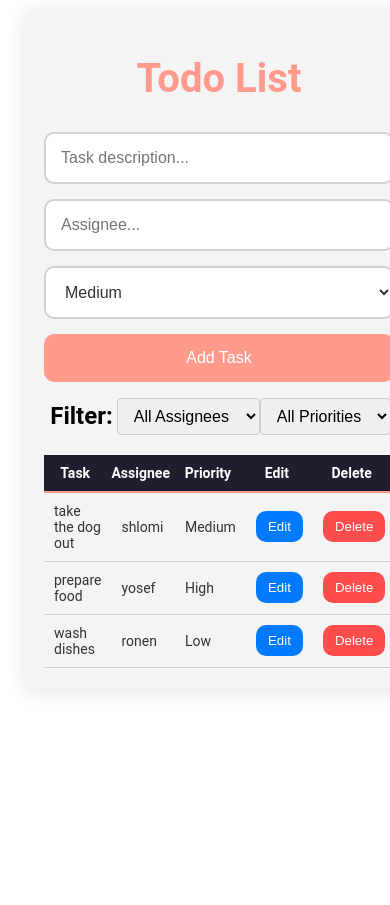
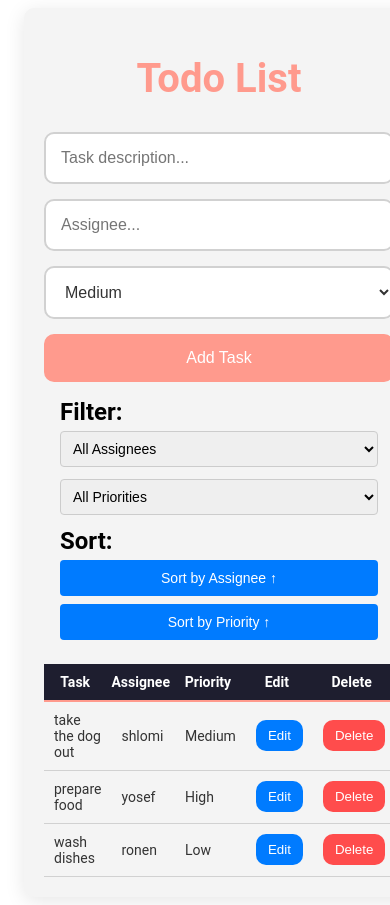
Before and after one commit to shlomi-plishtiev/todo-list, a React (Vite) app: page / in a window 390 px wide. Shown: the top 905 px of the page. Before the commit the page ends 844 px from the top, so only its background shows below. Built offline with nearby package versions, Linux system fonts and the light colour scheme.

Commit message:
Add sort end responsive

```diff
--- a/src/assets/styles/cmp/TaskFilters.scss
+++ b/src/assets/styles/cmp/TaskFilters.scss
@@ -1,29 +1,73 @@
+// TaskFilters.scss
+
 .filter-options {
     display: flex;
-    justify-content: center;
-    margin-bottom: 20px;
-h2{
-    margin: 0.2rem 1rem 0px 0;
+    flex-direction: column;
+    padding: 16px;
+    padding-top: 0;
 
-}
+    h2 {
+        margin-top: 8px;
+        margin-right: 0.5rem;
+
+        @media (max-width: 600px) {
+            margin-top: 0;
+            margin-bottom: 5px;
+        }
+    }
+
     select {
-        padding: 8px 12px;
+        margin-bottom: 12px;
+        padding: 8px;
         border: 1px solid #ccc;
         border-radius: 4px;
         font-size: 16px;
-        cursor: pointer;
 
-        &:focus {
-            border-color: #007bff;
-            outline: none;
-            box-shadow: 0 0 5px rgba(0, 123, 255, 0.5);
+        @media (max-width: 600px) {
+            font-size: 14px;
+
         }
     }
-    @media (max-width: 600px) {
-        width: 349px;
-        h2{
-            margin: 0.25rem;
+
+    .sort-buttons {
+        display: flex;
+        flex-direction: column;
+
+        button {
+            margin-bottom: 8px;
+            padding: 10px;
+            border: none;
+            border-radius: 4px;
+            background-color: #007bff;
+            color: white;
+            cursor: pointer;
+            font-size: 16px;
+
+            &:hover {
+                background-color: #0056b3;
+            }
+
+            @media (max-width: 600px) {
+                font-size: 14px;
+            }
+        }
+    }
+
+    @media (min-width: 600px) {
+        flex-direction: row;
+        align-items: center;
+
+        select {
+            margin-right: 16px;
+            flex: 1;
         }
 
+        .sort-buttons {
+            flex-direction: row;
+
+            button {
+                margin-right: 8px;
+            }
+        }
     }
 }
--- a/src/cmps/TaskFilters.jsx
+++ b/src/cmps/TaskFilters.jsx
@@ -1,9 +1,11 @@
 import React from "react"
 
-export function TaskFilters({ assigneeFilter, onAssigneeFilterChange, priorityFilter, onPriorityFilterChange, uniqueAssignees, uniquePriorities }) {
+export function TaskFilters({
+    assigneeFilter, onAssigneeFilterChange, priorityFilter, onPriorityFilterChange, uniqueAssignees, uniquePriorities, sortByAssignee, sortAssigneeAsc, sortByPriority, sortPriorityAsc
+}) {
     return (
         <div className="filter-options">
-            <h2>Filter: </h2>
+            <h2>Filter:</h2>
             <select value={assigneeFilter} onChange={onAssigneeFilterChange}>
                 <option value="">All Assignees</option>
                 {uniqueAssignees.map((assignee, index) => (
@@ -17,6 +19,16 @@ export function TaskFilters({ assigneeFilter, onAssigneeFilterChange, priorityFi
                     <option key={index} value={priority}>{priority}</option>
                 ))}
             </select>
+
+            <h2>Sort:</h2>
+            <div className="sort-buttons">
+                <button onClick={sortByAssignee}>
+                    Sort by Assignee {sortAssigneeAsc ? "↑" : "↓"}
+                </button>
+                <button onClick={sortByPriority}>
+                    Sort by Priority {sortPriorityAsc ? "↑" : "↓"}
+                </button>
+            </div>
         </div>
     )
 }
--- a/src/pages/ToDoList.jsx
+++ b/src/pages/ToDoList.jsx
@@ -1,4 +1,4 @@
-import { useState } from "react"
+import React, { useState } from "react"
 import { TaskForm } from "../cmps/TaskForm"
 import { TaskList } from "../cmps/TaskList"
 import { DeleteDialog } from "../cmps/DeleteDialog"
@@ -10,17 +10,17 @@ export function ToDoList() {
         { task: "prepare food", assignee: "yosef", priority: "High" },
         { task: "wash dishes", assignee: "ronen", priority: "Low" }
     ])
+
     const [editIndex, setEditIndex] = useState(null)
-
-    // State to manage delete confirmation dialog
     const [open, setOpen] = useState(false)
     const [taskToDelete, setTaskToDelete] = useState(null)
-
-    // Filter states
     const [assigneeFilter, setAssigneeFilter] = useState("")
     const [priorityFilter, setPriorityFilter] = useState("")
 
-    // Unique Assignees and Priorities
+    // State for sorting
+    const [sortAssigneeAsc, setSortAssigneeAsc] = useState(true)
+    const [sortPriorityAsc, setSortPriorityAsc] = useState(true)
+
     const uniqueAssignees = [...new Set(tasks.map(task => task.assignee))]
     const uniquePriorities = [...new Set(tasks.map(task => task.priority))]
 
@@ -55,7 +55,26 @@ export function ToDoList() {
         setEditIndex(index)
     }
 
-    // Filtered tasks based on filters
+    // Sorting Functions
+    function sortByAssignee() {
+        const sortedTasks = [...tasks].sort((a, b) => {
+            if (a.assignee < b.assignee) return sortAssigneeAsc ? -1 : 1
+            if (a.assignee > b.assignee) return sortAssigneeAsc ? 1 : -1
+            return 0
+        })
+        setTasks(sortedTasks)
+        setSortAssigneeAsc(!sortAssigneeAsc)
+    }
+
+    function sortByPriority() {
+        const sortedTasks = [...tasks].sort((a, b) => {
+            const priorityOrder = { "High": 3, "Medium": 2, "Low": 1 }
+            return sortPriorityAsc ? priorityOrder[a.priority] - priorityOrder[b.priority] : priorityOrder[b.priority] - priorityOrder[a.priority]
+        })
+        setTasks(sortedTasks)
+        setSortPriorityAsc(!sortPriorityAsc)
+    }
+
     const filteredTasks = tasks.filter(task => {
         const matchesAssignee = assigneeFilter ? task.assignee === assigneeFilter : true
         const matchesPriority = priorityFilter ? task.priority === priorityFilter : true
@@ -65,20 +84,27 @@ export function ToDoList() {
     return (
         <div className="todo-list">
             <h1>Todo List</h1>
+
             <TaskForm
                 addTask={addTask}
                 updateTask={updateTask}
                 editIndex={editIndex}
                 taskData={editIndex !== null ? tasks[editIndex] : {}}
             />
+
             <TaskFilters
+                uniqueAssignees={uniqueAssignees}
+                uniquePriorities={uniquePriorities}
                 assigneeFilter={assigneeFilter}
                 onAssigneeFilterChange={(e) => setAssigneeFilter(e.target.value)}
                 priorityFilter={priorityFilter}
                 onPriorityFilterChange={(e) => setPriorityFilter(e.target.value)}
-                uniqueAssignees={uniqueAssignees}
-                uniquePriorities={uniquePriorities}
+                sortByAssignee={sortByAssignee}
+                sortAssigneeAsc={sortAssigneeAsc}
+                sortByPriority={sortByPriority}
+                sortPriorityAsc={sortPriorityAsc}
             />
+
             <TaskList tasks={filteredTasks} editTask={editTask} confirmDelete={confirmDelete} />
             <DeleteDialog open={open} handleClose={handleClose} deleteTask={deleteTask} />
         </div>
```
Also changed, not shown: src/assets/styles/cmp/TodoListButtons.scss (line endings or trailing spaces).
